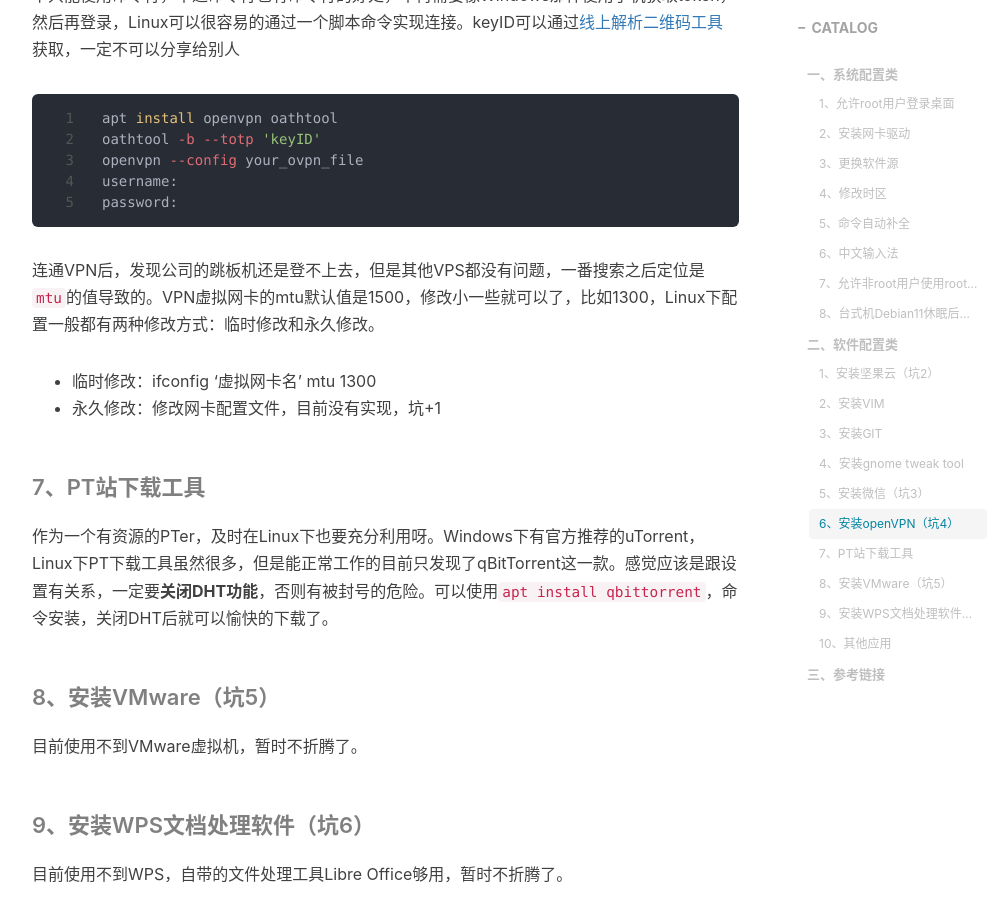
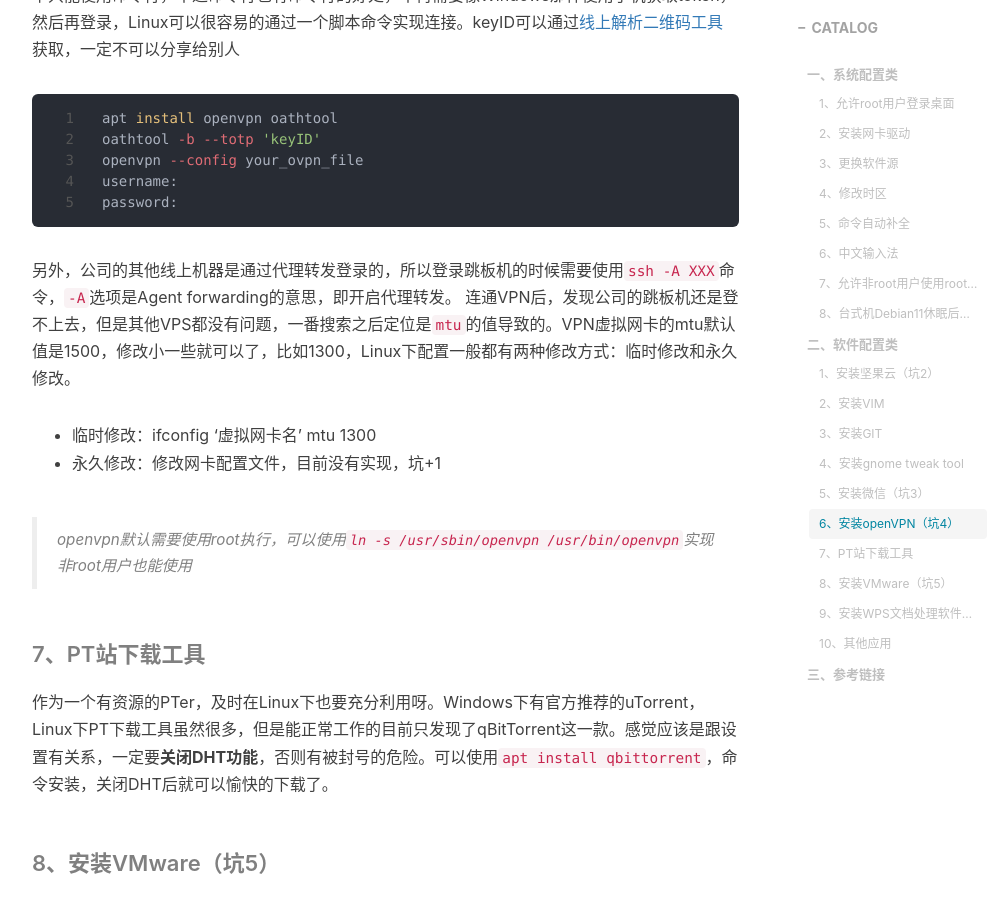
Before and after one commit to mffan0922/blog, a Jekyll site: the page built from _posts/2022-03-21-debian.md, in a window 1280 px wide and 900 px high, scrolled down 5227 px. Shown: the whole window, without its empty margins (233-1230 px from the left). Built offline with Jekyll 4.4.1, drawn with Linux system fonts in a browser that asks for light colours.

Commit message:
[modify]: how non-root users execute openvpn without sudo & password

````diff
--- a/_posts/2022-03-21-debian.md
+++ b/_posts/2022-03-21-debian.md
@@ -176,10 +176,12 @@ username:
 password:
 ```
 
-连通VPN后，发现公司的跳板机还是登不上去，但是其他VPS都没有问题，一番搜索之后定位是`mtu`的值导致的。VPN虚拟网卡的mtu默认值是1500，修改小一些就可以了，比如1300，Linux下配置一般都有两种修改方式：临时修改和永久修改。
+另外，公司的其他线上机器是通过代理转发登录的，所以登录跳板机的时候需要使用`ssh -A XXX`命令，`-A`选项是Agent forwarding的意思，即开启代理转发。 连通VPN后，发现公司的跳板机还是登不上去，但是其他VPS都没有问题，一番搜索之后定位是`mtu`的值导致的。VPN虚拟网卡的mtu默认值是1500，修改小一些就可以了，比如1300，Linux下配置一般都有两种修改方式：临时修改和永久修改。
 
 - 临时修改：ifconfig '虚拟网卡名' mtu 1300
 - 永久修改：修改网卡配置文件，目前没有实现，坑+1
+
+> openvpn默认需要使用root执行，可以使用`ln -s /usr/sbin/openvpn /usr/bin/openvpn`实现非root用户也能使用
 
 #### 7、PT站下载工具
 
````
